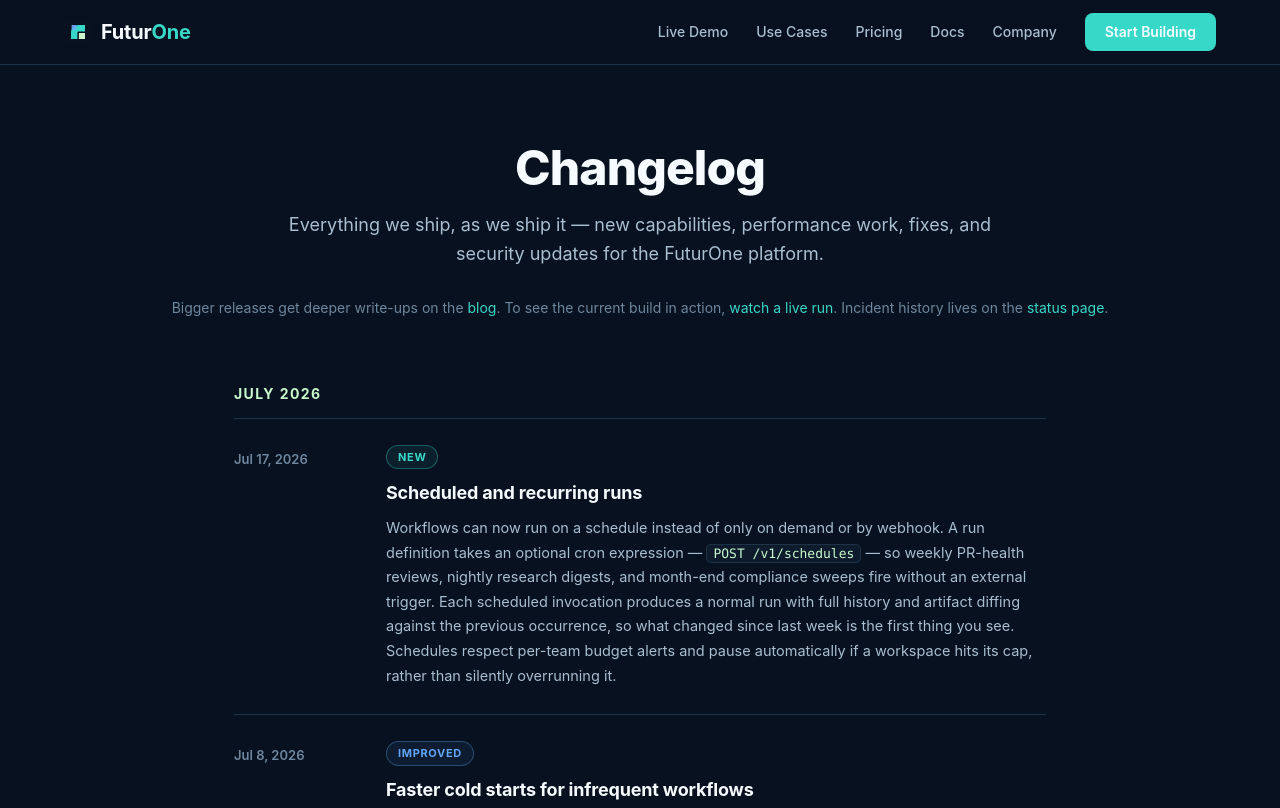
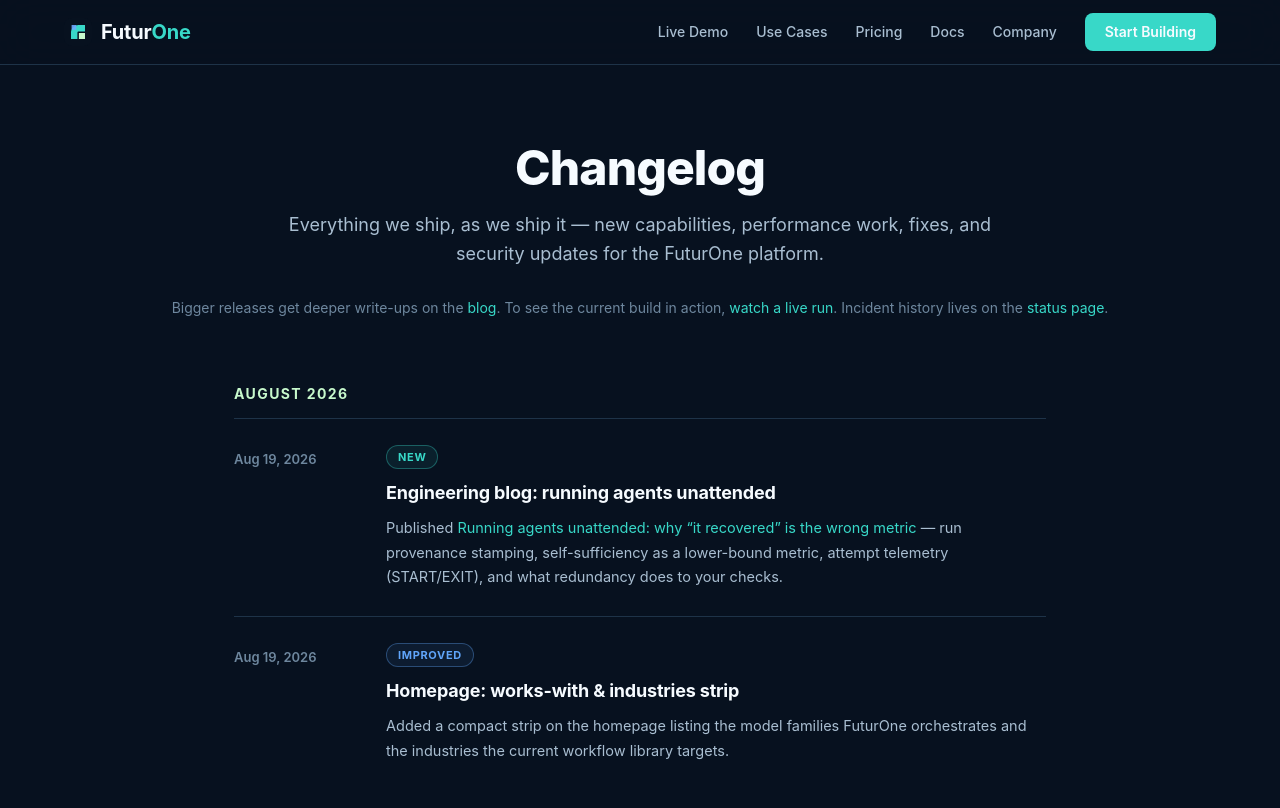
Before and after one commit to FuturOneAI/futuroneai.github.io, a plain HTML site: page changelog.html in a window 1280 px wide. Shown: the top 808 px of the page. Drawn offline with Linux system fonts and the light colour scheme.

Commit message:
Homepage: add works-with models & industries strip; August changelog & recent updates

```diff
--- a/changelog.html
+++ b/changelog.html
@@ -89,7 +89,27 @@
 
 <div class="cl-wrap">
 
-  <section class="cl-month">
+    <section class="cl-month">
+    <h2>August 2026</h2>
+    <div class="cl-entry">
+      <div class="cl-date">Aug 19, 2026</div>
+      <div>
+        <div class="cl-tags"><span class="cl-tag new">New</span></div>
+        <h3>Engineering blog: running agents unattended</h3>
+        <p>Published <a href="/blog/agent-self-sufficiency-unattended-operations.html">Running agents unattended: why &ldquo;it recovered&rdquo; is the wrong metric</a> — run provenance stamping, self-sufficiency as a lower-bound metric, attempt telemetry (START/EXIT), and what redundancy does to your checks.</p>
+      </div>
+    </div>
+    <div class="cl-entry">
+      <div class="cl-date">Aug 19, 2026</div>
+      <div>
+        <div class="cl-tags"><span class="cl-tag improved">Improved</span></div>
+        <h3>Homepage: works-with &amp; industries strip</h3>
+        <p>Added a compact strip on the homepage listing the model families FuturOne orchestrates and the industries the current workflow library targets.</p>
+      </div>
+    </div>
+  </section>
+
+<section class="cl-month">
     <h2>July 2026</h2>
     <div class="cl-entry">
       <div class="cl-date">Jul 17, 2026</div>
```
Also changed, not shown: index.html (+26 -1 lines).
